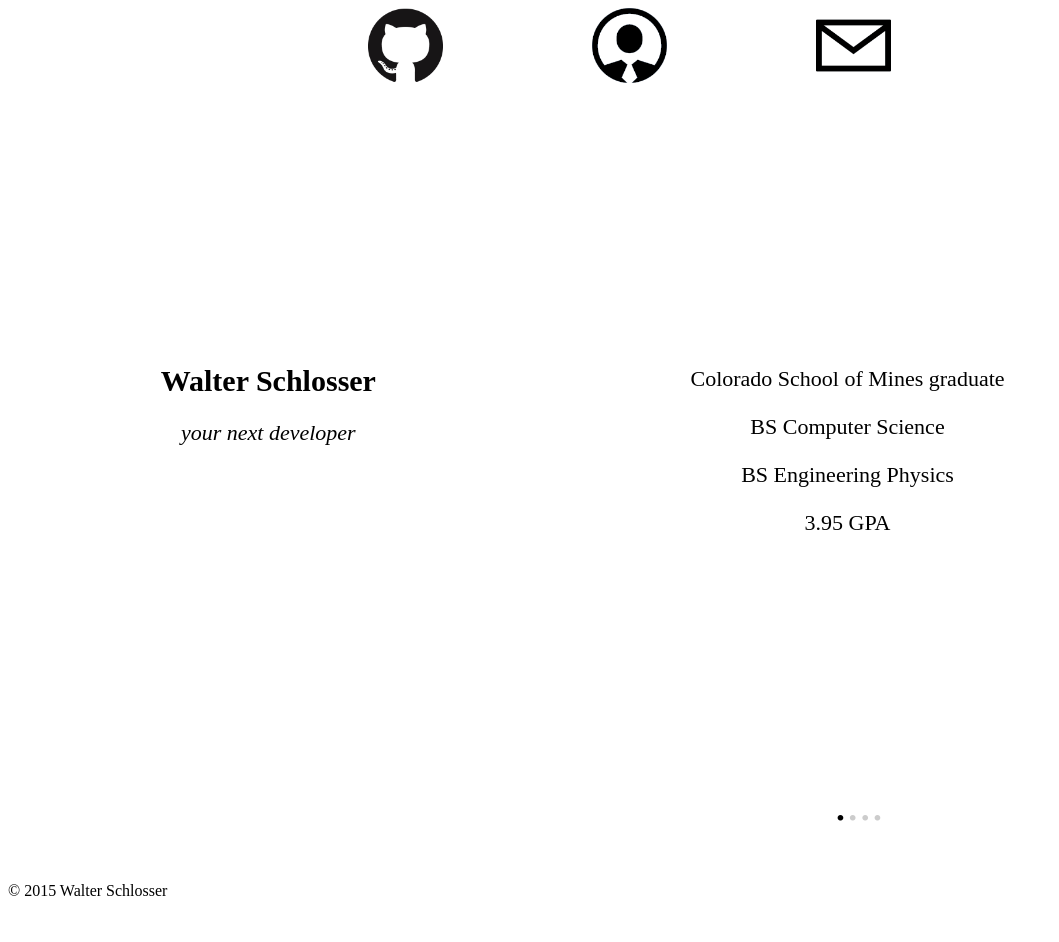
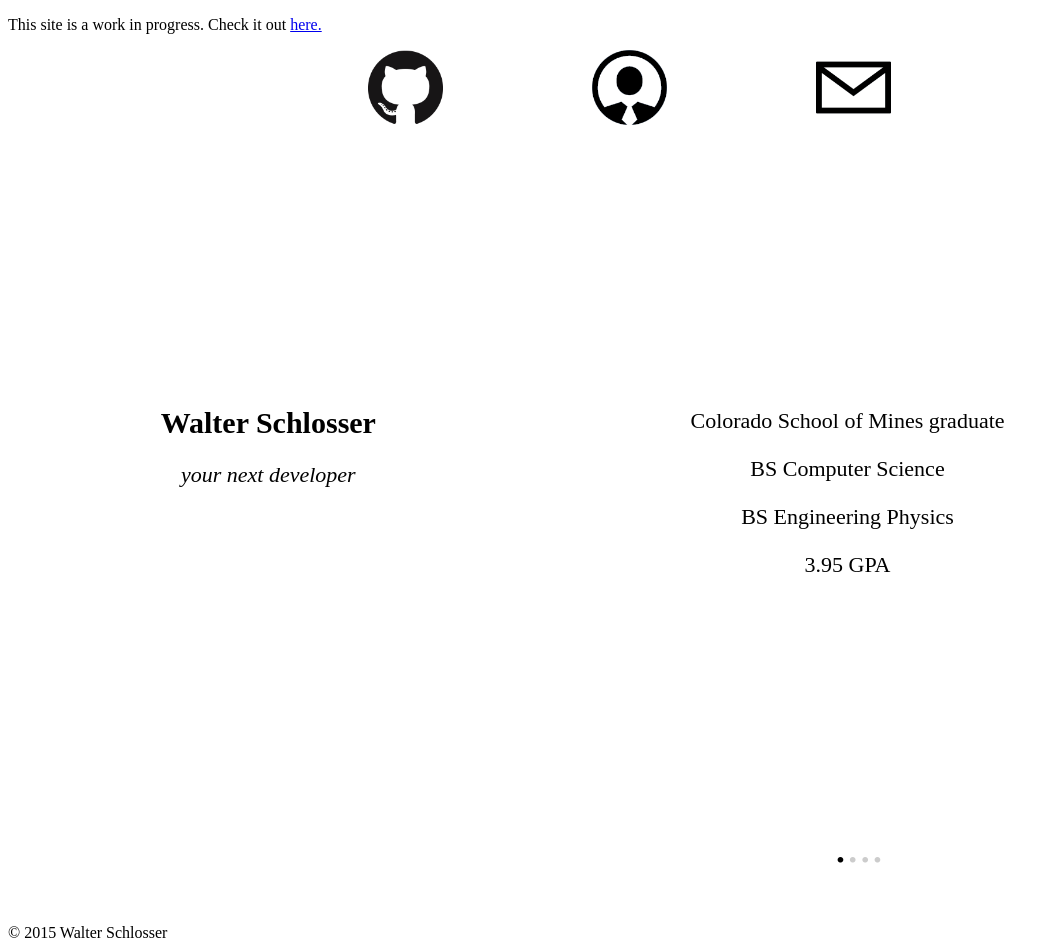
Before and after one commit to wschloss/personal-website, a plain HTML site: page index.html in a window 1280 px wide. Shown: the whole page, without its empty margins (0-1059 px from the left). Before the commit the page ends 908 px from the top, so only its background shows below. Drawn offline with nearby package versions, Linux system fonts and the light colour scheme.

Commit message:
Small disclaimer that the website is not done.

```diff
--- a/index.html
+++ b/index.html
@@ -13,6 +13,8 @@
   </head>
 
   <body>
+    <!-- disclaimer -->
+    <p style="display: block;">This site is a work in progress.  Check it out <a href="https://github.com/wschloss/personal-website">here.</a>
 
     <!-- page header with buttons to github, resume, contact -->
     <div class="header">
```
